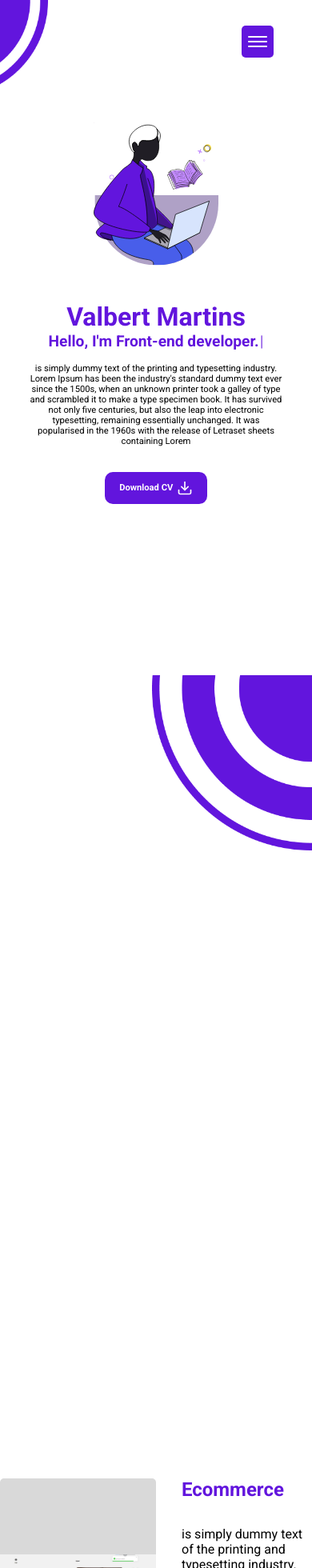
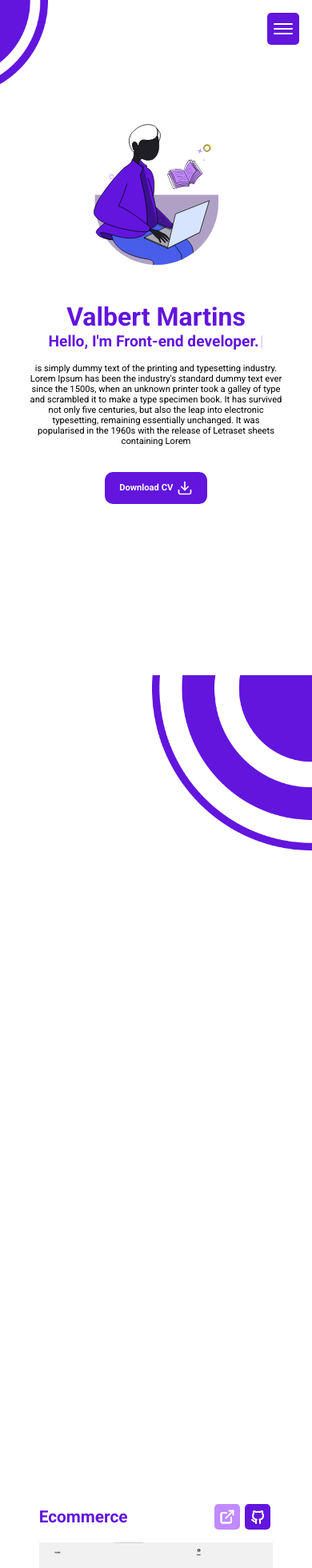
Before and after one commit to ValbertMartins/personal_portfolio, a React (Vite) app: page / in a window 390 px wide. Shown: the top 1960 px of the page at 80% size. Built offline with nearby package versions, Linux system fonts and the light colour scheme.

Commit message:
media queries in project window

```diff
--- a/src/components/buttonHamburguer/styles.ts
+++ b/src/components/buttonHamburguer/styles.ts
@@ -9,8 +9,8 @@ export const ButtonMobileContainer = styled.button`
   border-radius: 5px;
   cursor: pointer;
   background-color: ${({ theme }: { theme: ThemeProps }) => theme.colors.PRIMARY};
-  margin: 0 2rem;
-  position: relative;
+  position: fixed;
+  top: 1rem;
   user-select: none;
   display: flex;
   justify-content: center;
@@ -33,7 +33,6 @@ export const ButtonMobileContainer = styled.button`
 
 export const ContainerOptions = styled.div`
   display: flex;
-
   position: absolute;
   bottom: 0rem;
   left: 0;
--- a/src/components/header/styles.ts
+++ b/src/components/header/styles.ts
@@ -17,12 +17,12 @@ export const HeaderContainer = styled.div`
   }
 `
 export const HeaderContent = styled.div`
-  max-width: 80%;
+  max-width: 90%;
   margin: 0 auto;
   display: flex;
   justify-content: end;
   padding: 2rem 1rem;
-  font-size: 1.2rem;
+  font-size: 1rem;
   @media (max-width: 1025px) {
     max-width: 700px;
     font-size: 1rem;
--- a/src/components/preview/styles.ts
+++ b/src/components/preview/styles.ts
@@ -5,19 +5,19 @@ interface Props {
 }
 
 export const Container = styled.div`
-  max-width: 500px;
-  max-height: 300px;
   border-radius: 5px;
-  background-color: #d9d9d9;
+  background-color: #fff;
   max-width: 50%;
   display: flex;
   align-items: center;
   justify-content: center;
+  @media (max-width: 710px) {
+    max-width: 75%;
+  }
 `
 
 export const Indicator = styled.li`
   background: ${(props: Props) => (props.active ? "#6215DD" : "#fff")};
-
   width: 8px;
   height: 8px;
   display: inline-block;
--- a/src/components/projects/index.tsx
+++ b/src/components/projects/index.tsx
@@ -35,7 +35,10 @@ const Projects = () => {
                 <Title>{project.title}</Title>
                 <Description>{project.description}</Description>
                 <ButtonContainer>
-                  <Button disabled={project.links.deployLink ? false : true}>
+                  <Button
+                    href={project.links.deployLink}
+                    disabled={project.links.deployLink ? false : true}
+                  >
                     <ExtenalLinkIcon />
                   </Button>
                   <Button href={project.links.githubRepo}>
--- a/src/components/projects/styles.ts
+++ b/src/components/projects/styles.ts
@@ -5,24 +5,50 @@ export const Container = styled.section`
   margin: 3rem auto;
   padding-top: 5rem;
   max-width: 1000px;
+  @media (max-width: 1025px) {
+    max-width: 800px;
+    font-size: 1rem;
+  }
 `
 export const ProjectContainer = styled.article`
   display: flex;
   gap: 2rem;
-  margin: 2rem 0;
+  margin: 2rem auto;
+  @media (max-width: 710px) {
+    flex-direction: column-reverse;
+    align-items: center;
+    gap: 0rem;
+    margin: 3rem auto;
+  }
 `
 
 export const Details = styled.div`
   display: flex;
   flex-direction: column;
   max-width: 50%;
+  @media (max-width: 710px) {
+    max-width: 75%;
+    width: 75%;
+    flex-shrink: 0;
+    flex-direction: row;
+    align-items: center;
+    justify-content: space-between;
+  }
 `
 export const Title = styled.h1`
-  font-size: 1.5rem;
-  margin-bottom: 2rem;
+  font-size: 1.4rem;
+  margin-bottom: 1rem;
   color: ${({ theme }: { theme: ThemeProps }) => theme.colors.PRIMARY};
+  @media (max-width: 710px) {
+    margin-bottom: 0;
+    font-size: 1.3rem;
+  }
 `
-export const Description = styled.p``
+export const Description = styled.p`
+  @media (max-width: 710px) {
+    display: none;
+  }
+`
 
 export const ButtonContainer = styled.div`
   display: flex;
@@ -52,4 +78,8 @@ export const Button = styled.a<ButtonProps>`
   :hover {
     background-color: ${({ theme }: { theme: ThemeProps }) => theme.colors.SECONDARY};
   }
+  @media (max-width: 710px) {
+    width: 2rem;
+    height: 2rem;
+  }
 `
--- a/src/utils/projectsInfoProvider.ts
+++ b/src/utils/projectsInfoProvider.ts
@@ -12,7 +12,7 @@ export const projects: ProjectProps[] = [
   {
     title: "Ecommerce",
     description:
-      "is simply dummy text of the printing and typesetting industry. Lorem Ipsum has been the industrys standard dummy text ever since the 1500s, when an unknown printer took a galley of type and scrambled it to make a type specimen book. It has survived not only five centuries, but also the leap into electronic typesetting, remaining essentially unchanged. It was popularised in the 1960s with the release of Letraset sheets containing Lorem",
+      "E-commerce built-in with ReactJS, typescript, styled-components, integration with stripe to process payments, integration with strapi CMS to consume admin dashboard, and authentication with jWT.",
     images: [
       "src/assets/images/projectsImages/project1/image1.png",
       "src/assets/images/projectsImages/project1/image2.png",
@@ -29,7 +29,7 @@ export const projects: ProjectProps[] = [
   {
     title: "React Dogs",
     description:
-      "is simply dummy text of the printing and typesetting industry. Lorem Ipsum has been the industrys standard dummy text ever since the 1500s, when an unknown printer took a galley of type and scrambled it to make a type specimen book. It has survived not only five centuries, but also the leap into electronic typesetting, remaining essentially unchanged. It was popularised in the 1960s with the release of Letraset sheets containing Lorem",
+      "Social Media built-in using reactJS, Css modules, JWT to authentication, axios to consume API, and victory lib to provide graphs.",
     images: [
       "src/assets/images/projectsImages/project2/image1.png",
       "src/assets/images/projectsImages/project2/image2.png",
```
